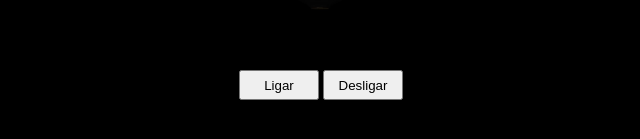
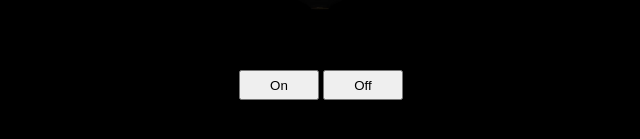
Before and after one commit to brenda-olifranco/light-on, a plain HTML site: page index.html in a window 1280 px wide. Shown: the part 371-510 px from the top of the page, 319-959 px from the left. Drawn offline with Linux system fonts and the light colour scheme.

Commit message:
Update index.html

```diff
--- a/index.html
+++ b/index.html
@@ -15,8 +15,8 @@
             <img src="./img/desligada.jpg" alt="Lâmpada" id='lamp'>
         </div>
         <div>
-            <button id='turnOn'>Ligar</button>
-            <button id='turnOff'>Desligar</button>
+            <button id='turnOn'>On</button>
+            <button id='turnOff'>Off</button>
         </div>
     </main>
     <script src="./lampada.js"></script>
```
